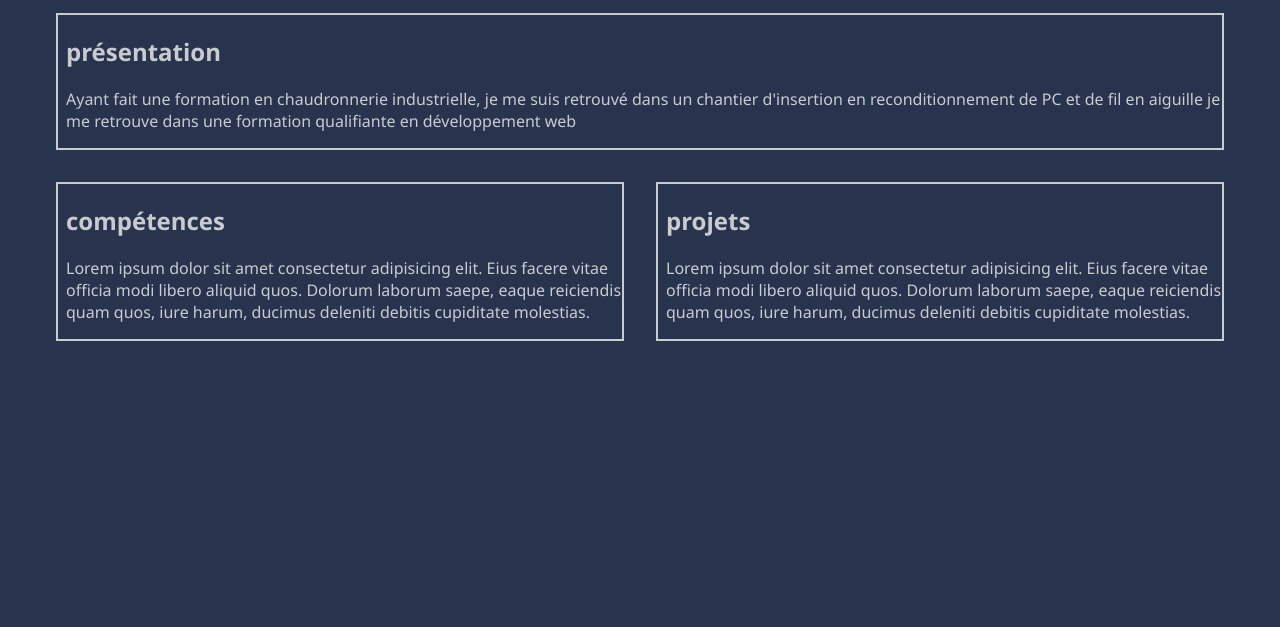
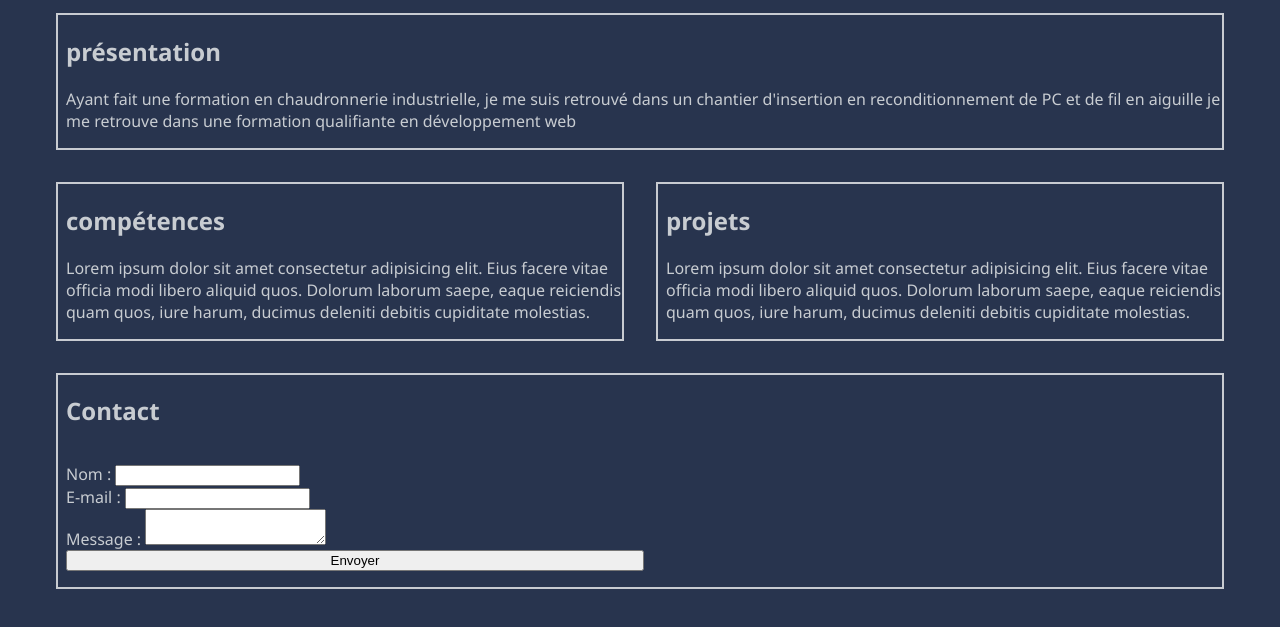
Before and after one commit to ArnAndor/page-perso, a plain HTML site: page index.html in a window 1280 px wide. Shown: the part 183-810 px from the top of the page. Drawn offline with Linux system fonts and the light colour scheme.

Commit message:
ajout de formulair de contact

```diff
--- a/index.html
+++ b/index.html
@@ -16,14 +16,17 @@
     <header>
       <nav class="menu">
         <ul class="lien">
-          <li><a href="#" aria-label="Accueil"><span class="icone icone-accueil" aria-hidden="true"></span></a></li>
+          <li><a href="#home" aria-label="Accueil"><span class="icone icone-accueil" aria-hidden="true"></span></a></li>
           <li><a href="#" aria-label="Projets"><span class="icone icone-projets" aria-hidden="true"></span></a></li>
           <li><a href="#" aria-label="Contact"><span class="icone icone-contact" aria-hidden="true"></span></a></li>
           <li><a href="#" aria-label="À propos"><span class="icone icone-info" aria-hidden="true"></span></a></li>
         </ul>
       </nav>
     </header>
+
+
     <main>
+
       <div class="encadre">
         <img src="img/abd.jpg" alt="Lorem">
         <div>
@@ -31,10 +34,12 @@
           <p>Développeur web en formation</p>
         </div>
       </div>
+
       <section>
-          <h2 class="important">présentation</h2>
+          <h2 id="home" class="important">présentation</h2>
           <p class="important" id="tata">Ayant fait une formation en chaudronnerie industrielle, je me suis retrouvé dans un chantier d'insertion en reconditionnement de PC et de fil en aiguille je me retrouve dans une formation qualifiante en développement web</p>
       </section>
+
       <div id="voyon">
         <section>
           <div class="column">
@@ -49,7 +54,32 @@
           </div>
         </section>
       </div>
+
+      <section id="contact">
+        <h2>Contact</h2>
+        <form>
+          <ul class="Contact">
+            <li>
+              <label for="name">Nom : </label>
+              <input type="text" name="user_name" id="name">
+            </li>
+            <li>
+              <label for="mail">E-mail : </label>
+              <input type="email" name="user_mail" id="mail">
+            </li>
+            <li>
+              <label for="msg">Message : </label>
+              <textarea name="user_message" id="msg"></textarea>
+            </li>
+
+          <button type="submit">Envoyer</button>
+          </ul>
+        </form>
+      </section>
+
     </main>
+
+
     <footer></footer>
   </body>
 </html>
--- a/style.css
+++ b/style.css
@@ -103,6 +103,18 @@ a {
    text-decoration: none;
    color: var(--couleur-texte);
 }
+#contact {
+   display: flex;
+   flex-direction: column;
+}
+.Contact {
+   list-style: none;
+   display: flex;
+   flex-direction: column;
+   justify-content: flex-start;
+   padding: 0;
+   width: 50%;
+}
 
 @media(min-width: 30rem) {
    .encadre {
```
